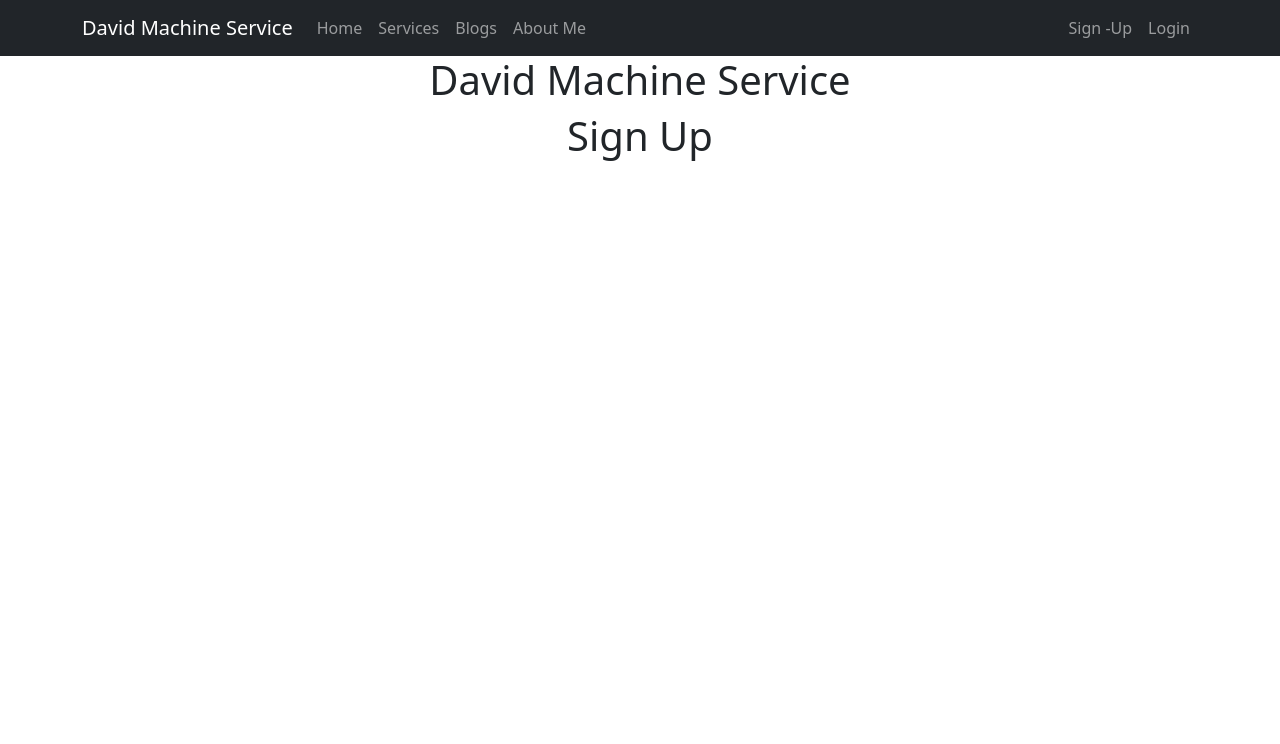
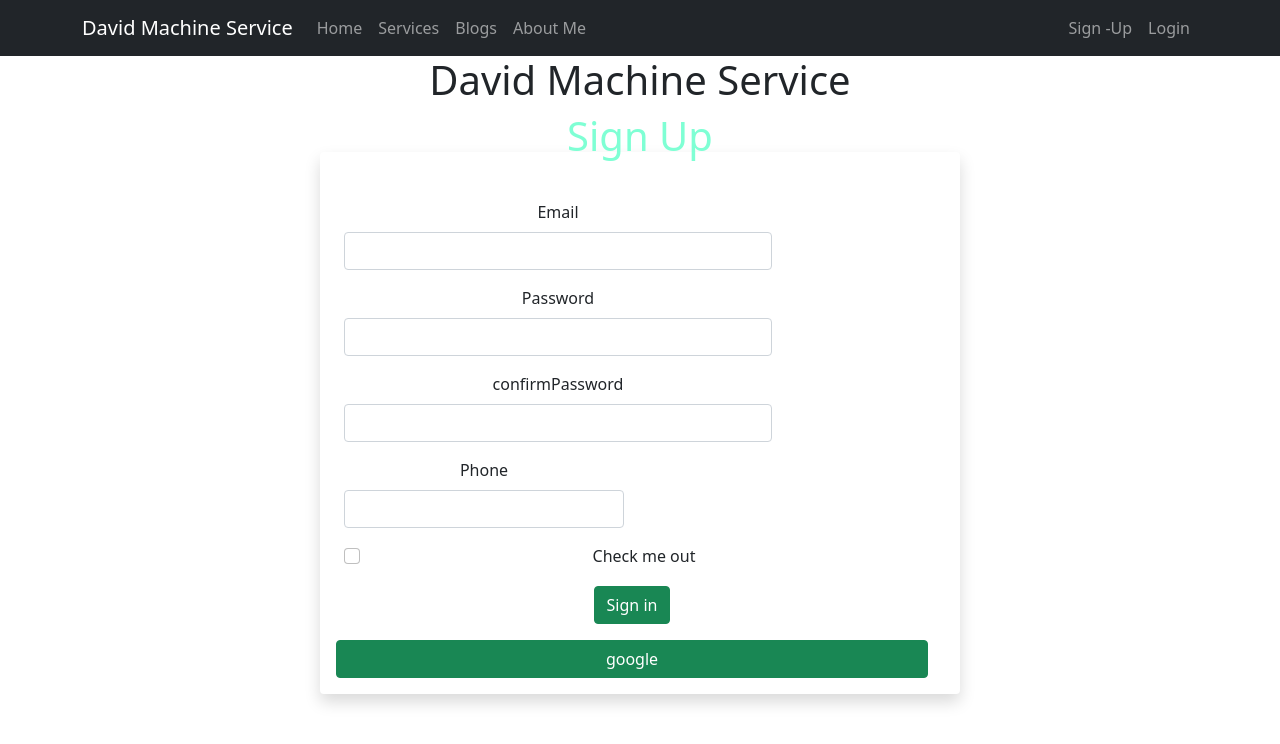
Before and after one commit to parvezislam45/Mechine-Service, a React (Create React App) app: page /signup in a window 1280 px wide. Shown: the top 744 px of the page. Built offline with nearby package versions, Linux system fonts and the light colour scheme.

Commit message:
add authentication

```diff
--- /dev/null
+++ b/src/Pages/SignUp/Sign.css
@@ -0,0 +1,7 @@
+.form-control{
+    align-items: center;
+    width: 70%;
+}
+.header{
+    color: aquamarine;
+}
--- a/src/Pages/SignUp/SignUp.js
+++ b/src/Pages/SignUp/SignUp.js
@@ -1,9 +1,104 @@
-import React from 'react';
+import React, { useState } from 'react';
+import '../SignUp/Sign.css'
+import { useCreateUserWithEmailAndPassword ,useSignInWithGoogle } from 'react-firebase-hooks/auth'
+import auth from '../../firebase.init';
+import { useNavigate } from 'react-router-dom';
 
 const SignUp = () => {
+    const [email, setEmail] = useState('')
+    const [password, setPassword] = useState('')
+    const [confirmPassword, setConfirmPassword] = useState('')
+    const [ setPhones] = useState('')
+    const [error, setError] = useState('')
+    const [signInWithGoogle, loading, errors] = useSignInWithGoogle(auth);
+    const navigate = useNavigate()
+    const [createUserWithEmailAndPassword, user] = useCreateUserWithEmailAndPassword(auth)
+
+    const googleSignIn = () => {
+        signInWithGoogle()
+        navigate('/home')
+    }
+    const handaleEmail = event => {
+        setEmail(event.target.value);
+    }
+    const handlePassword = event => {
+        setPassword(event.target.value)
+    }
+    const handleConfirm = e => {
+        setConfirmPassword(e.target.value)
+      }
+    const handPhone = event => {
+        setPhones(event.target.value)
+    }
+    const createNewUser = e => {
+        e.preventDefault();
+        if (password !== confirmPassword) {
+            setError('Your two passwords did not match');
+            return;
+        }
+        if (password.length < 6) {
+            setError('Password must be 6 characters or longer');
+            return;
+        }
+        createUserWithEmailAndPassword(email, password);
+        navigate('/home')
+    }
+    if (errors) {
+
+        return (
+            <p>Error: {error.message}</p>
+        );
+
+    }
+    if (loading) {
+        return (
+            <p>Looding......</p>
+        )
+    }
+    if (user) {
+
+        return (
+            <div>
+                <p>Signed In User: {user?.displayName}</p>
+            </div>
+        );
+    }
     return (
         <div>
-            <h1>Sign Up</h1>
+            <h1 className='header'>Sign Up</h1>
+            <div className="conainer row g-3 w-50 mx-auto shadow p-3 mb-5 bg-body rounded">
+                <form onSubmit={createNewUser} className="row g-3 ">
+                    <div className=" col-md-12 w-75">
+                        <label for="inputEmail4" className="form-label">Email</label>
+                        <input onBlur={handaleEmail} type="email" className="form-control" id="inputEmail4" />
+                    </div>
+                    <div className="col-md-12 w-75">
+                        <label for="inputPassword4" className="form-label">Password</label>
+                        <input onBlur={handlePassword} type="password" className="form-control" id="inputPassword4" />
+                    </div>
+                    <div class="col-12 w-75">
+                        <label for="inputPassword4" class="form-label">confirmPassword</label>
+                        <input onBlur={handleConfirm} type="confirmPassword" class="form-control" id="inputPassword4" />
+                    </div>
+
+                    <div className="col-md-2 w-50">
+                        <label for="inputZip" className="form-label">Phone</label>
+                        <input onBlur={handPhone} type="text" className="form-control" id="inputZip" />
+                    </div>
+                    <div className="col-12">
+                        <div className="form-check">
+                            <input className="form-check-input" type="checkbox" id="gridCheck" />
+                            <label className="form-check-label" for="gridCheck">
+                                Check me out
+                            </label>
+                        </div>
+                    </div>
+                    <div className="col-12">
+                        <button type="submit" className="btn btn-success">Sign in</button>
+                    </div>
+                    <button onClick={googleSignIn} type="submit" className="btn btn-success">google</button>
+                </form>
+            </div>
         </div>
     );
 };
--- /dev/null
+++ b/src/firebase.init.js
@@ -0,0 +1,19 @@
+import { initializeApp } from "firebase/app";
+import {getAuth}from 'firebase/auth'
+// TODO: Add SDKs for Firebase products that you want to use
+// https://firebase.google.com/docs/web/setup#available-libraries
+
+// Your web app's Firebase configuration
+const firebaseConfig = {
+  apiKey: "AIzaSyCHZ_fcVYhB_Zn4WrkxZw3Vq6HKz_MqOu8",
+  authDomain: "mechine-service.firebaseapp.com",
+  projectId: "mechine-service",
+  storageBucket: "mechine-service.appspot.com",
+  messagingSenderId: "42232459528",
+  appId: "1:42232459528:web:13660ed108b891f444bcbd"
+};
+
+// Initialize Firebase
+const app = initializeApp(firebaseConfig);
+const auth = getAuth(app)
+export default auth;
```
